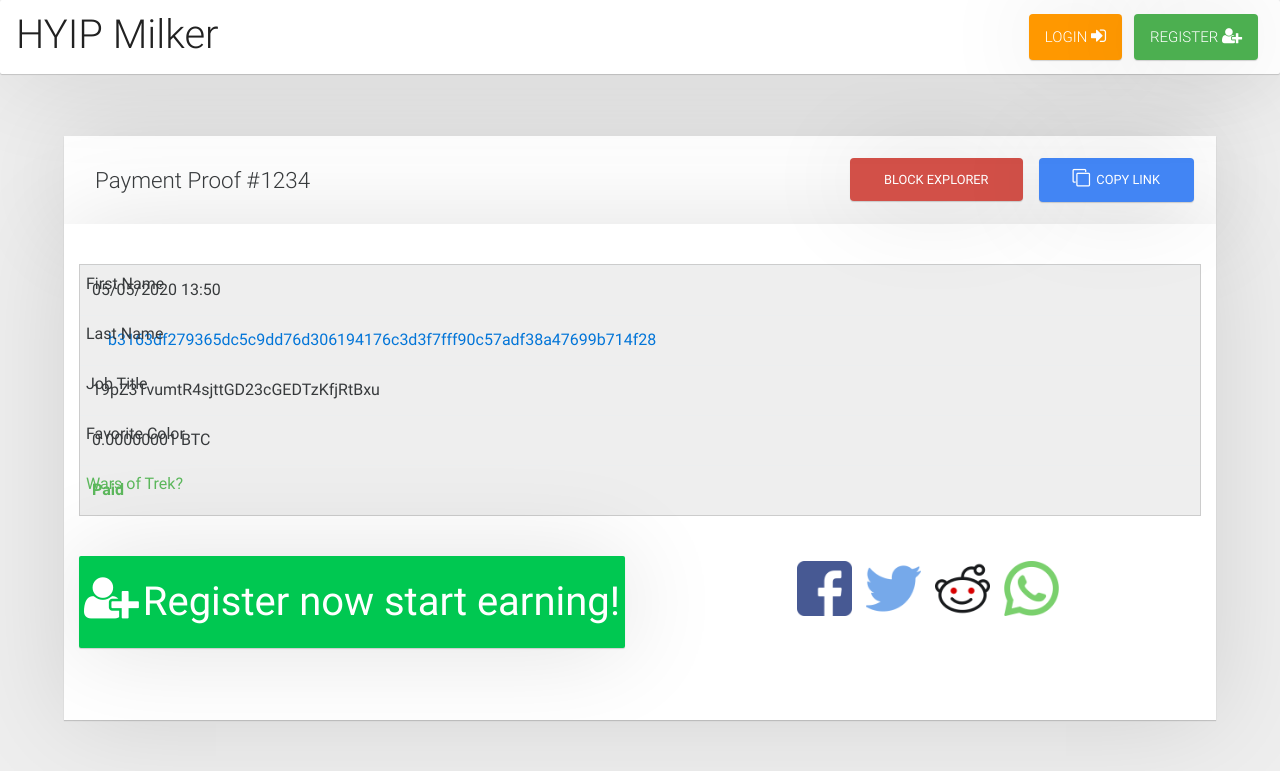
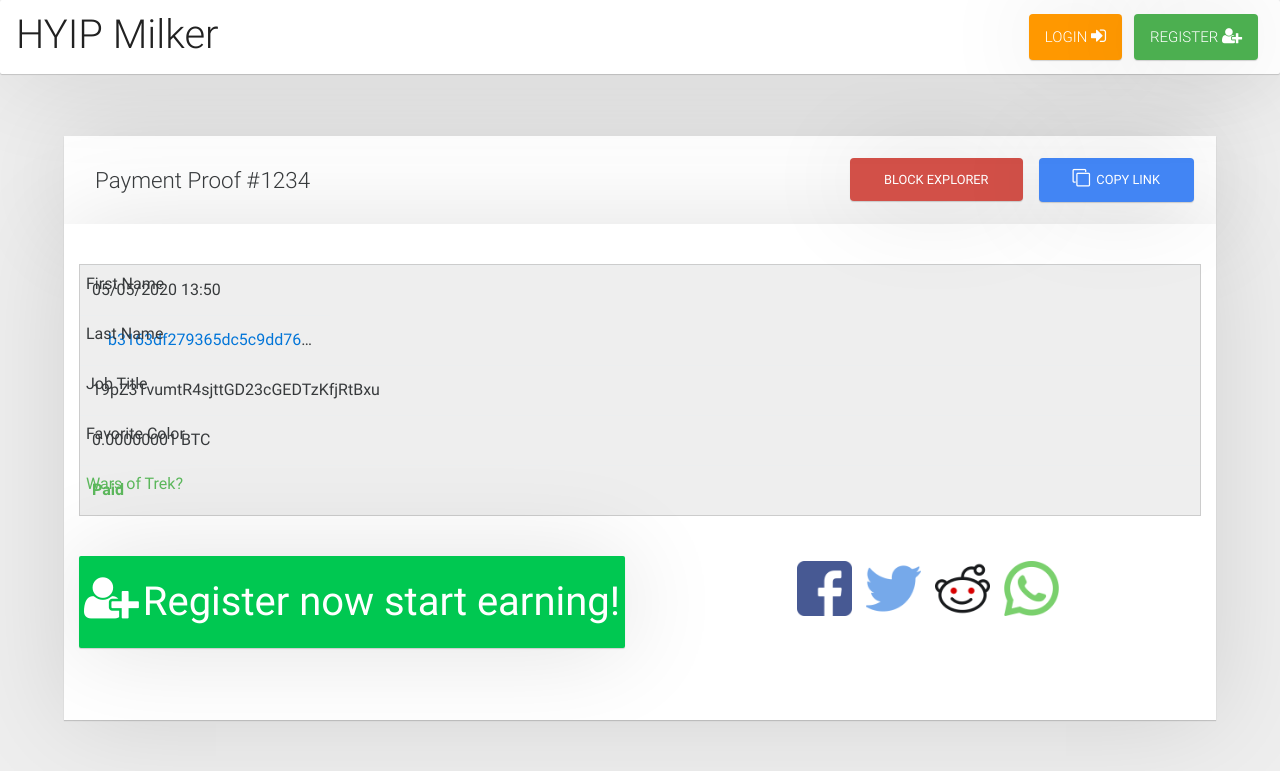
Before and after one commit to hm-gthb/hm-gthb.github.io, a Jekyll site: the page built from payment.html, in a window 1280 px wide. Shown: the top 771 px of the page. Built offline with Jekyll 4.4.1, drawn with Linux system fonts in a browser that asks for light colours; nearby versions of some CDN libraries.

Commit message:
Update payment.html

```diff
--- a/payment.html
+++ b/payment.html
@@ -42,7 +42,7 @@ permalink: payment.html
                 <tbody>
                   <tr>
                     <td>05/05/2020 13:50</td>
-                    <td class = "truncate"><a href = "" target = "_blank">b3163df279365dc5c9dd76d306194176c3d3f7fff90c57adf38a47699b714f28</a></td>
+                    <td class = "truncate" style = "width:250px"><a href = "" target = "_blank">b3163df279365dc5c9dd76d306194176c3d3f7fff90c57adf38a47699b714f28</a></td>
                     <td>19pZ3TvumtR4sjttGD23cGEDTzKfjRtBxu</td>
                     <td>0.00000001 BTC</td>
                     <td class = "text-success"><b>Paid</b></td>
```
